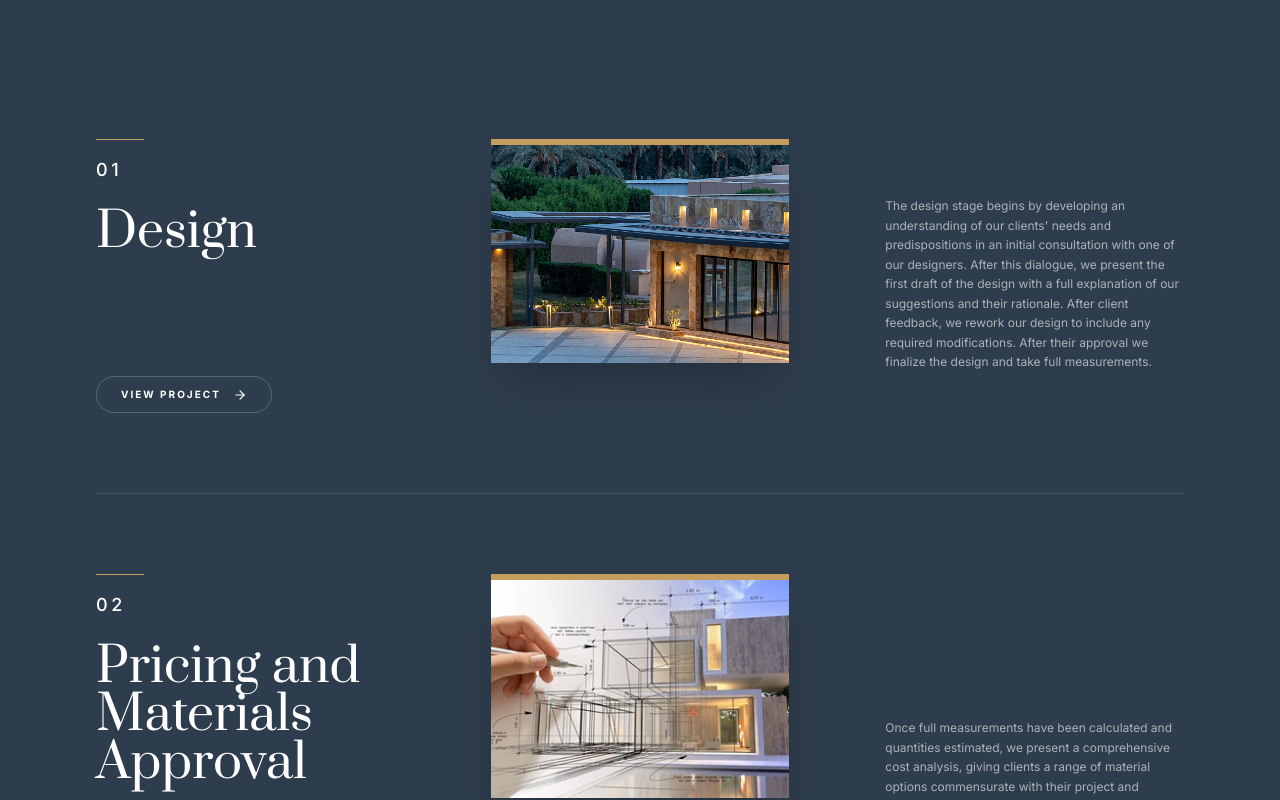
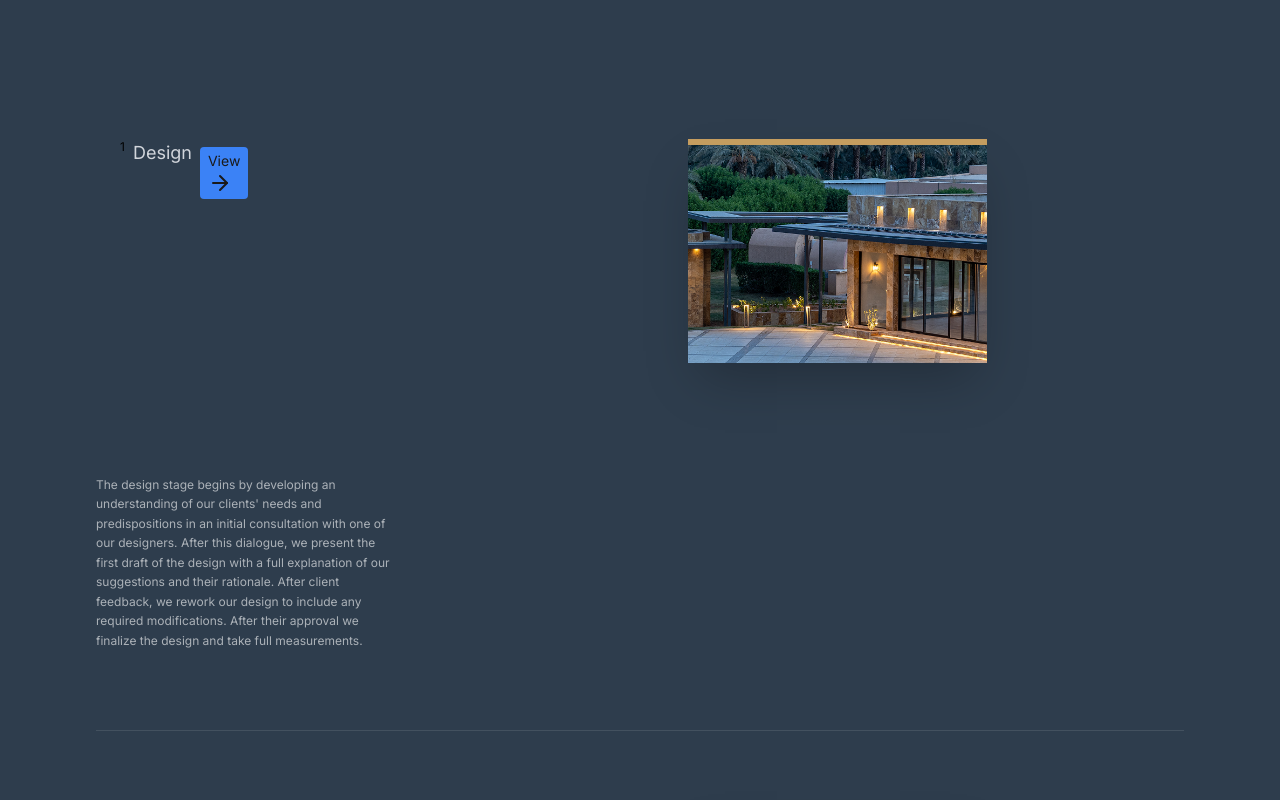
Before and after one commit to Yash-Raj07/WebNest, a React (Vite) app: page / in a window 1280 px wide. Shown: the part 3100-3900 px from the top of the page. Built offline with nearby package versions, Linux system fonts and the light colour scheme.

Commit message:
Refactor left column layout in ProcessSection component

```diff
--- a/src/components/ProcessSection.jsx
+++ b/src/components/ProcessSection.jsx
@@ -12,20 +12,23 @@ const ProcessStep = ({ number, title, image, description }) => {
       className="grid grid-cols-1 lg:grid-cols-12 gap-12 lg:gap-24 items-start py-20 border-b border-white/10 last:border-b-0"
     >
 {/* Left Column: Number & Title */}
-      <div className="lg:col-span-4">
-        <div className="flex flex-col gap-6">
-          <div className="flex flex-col gap-2">
-            <div className="w-12 h-[1px] bg-arch-accent mb-2"></div>
-            <span className="text-white font-medium text-lg tracking-widest">0{number}</span>
+<div className="lg:col-span-6">
+  <div className="flex gap-2">
+
+    <div className="flex flex-row gap-6">
+      <div className="w-full h-2 bg-red-400"></div>
+      <span className="text-black text-xs"> {number} </span>
     </div>
-          <h3 className="text-4xl md:text-5xl font-serif leading-tight text-white max-w-xs">{title}</h3>
 
-          <div className="mt-8 lg:mt-24">
-            <button className="flex items-center gap-3 px-6 py-2.5 border border-white/20 text-white rounded-full text-[10px] font-bold uppercase tracking-[0.2em] hover:bg-white hover:text-arch-dark-blue transition-all duration-300 group">
-              View Project
-              <ArrowRight size={14} className="transition-transform duration-300 group-hover:translate-x-1" />
+    <h3 className="text-lg font-sans text-gray-300">{title}</h3>
+
+    <div className="mt-2">
+      <button className="px-2 py-1 bg-blue-500 text-sm rounded">
+        View
+        <ArrowRight size={24} />
       </button>
     </div>
+
   </div>
 </div>
 
```
Lines whose indentation alone changed are shown as unchanged.
